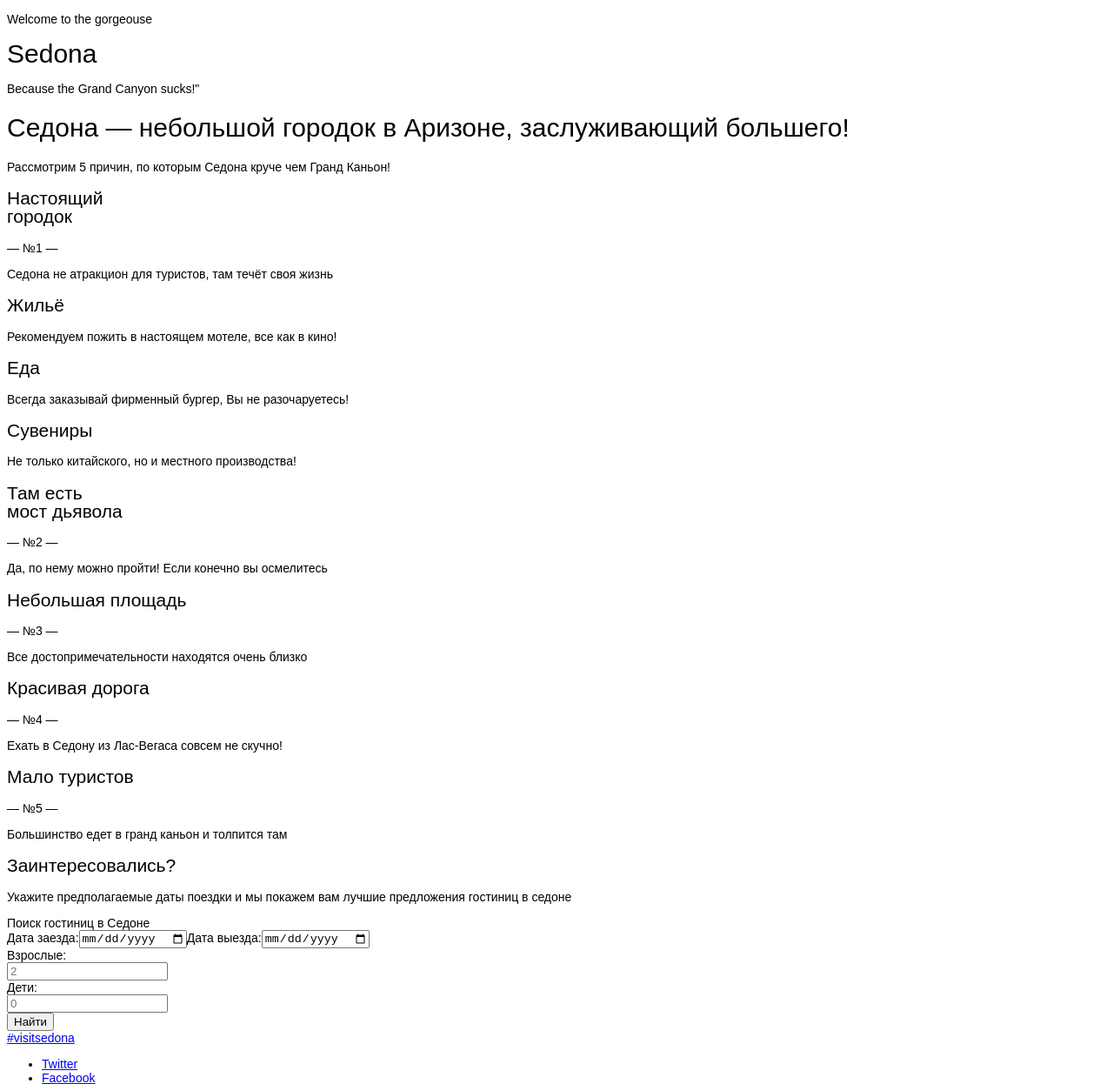
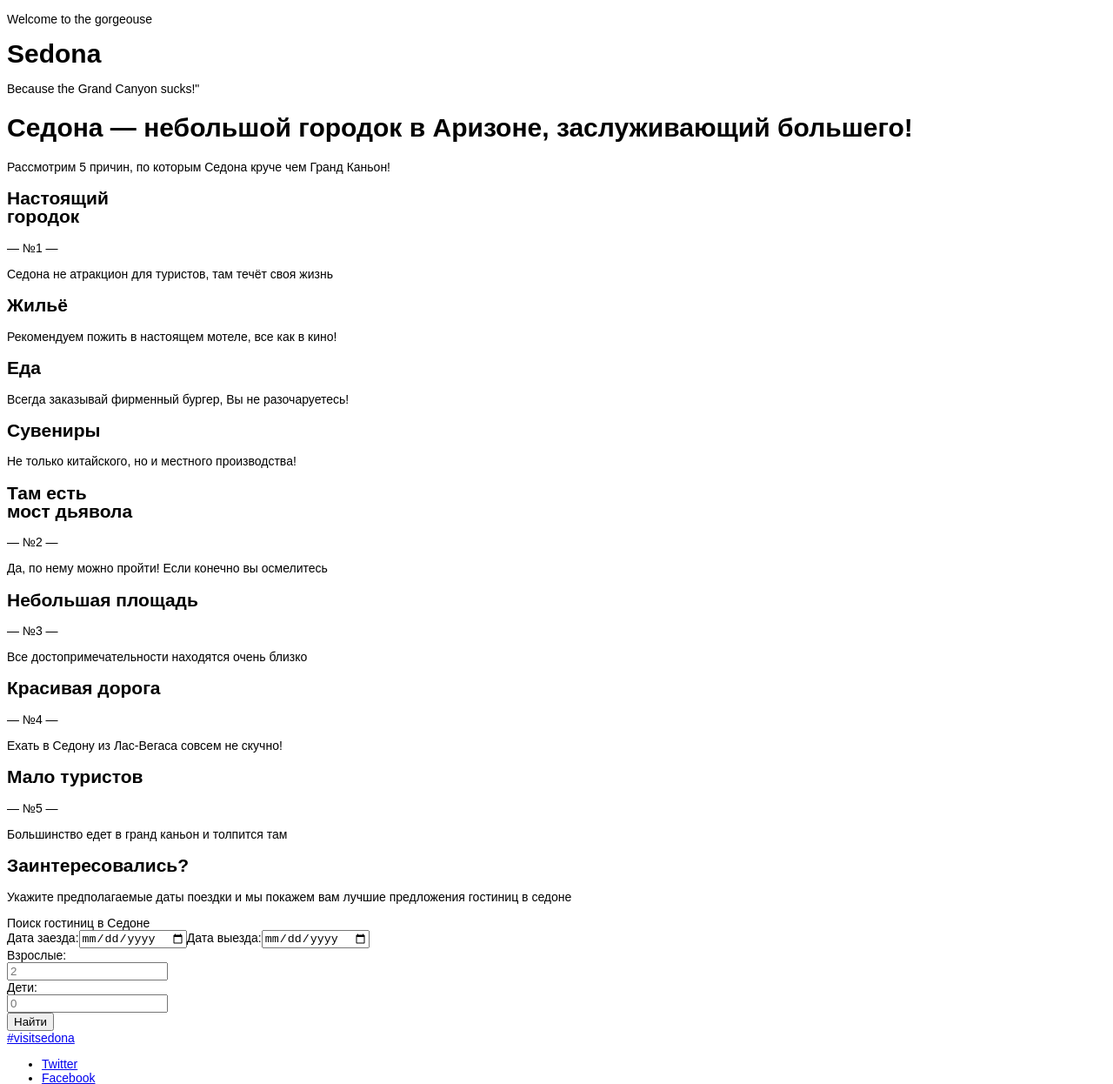
Before and after one commit to sergio-lucas/ha, a Node project: template sedona/dev/jade/pages/index.jade in a window 1280 px wide. Shown: the part 94-1340 px from the top of the page at 87% size. Run offline with Node 20 templates, Linux system fonts and the light colour scheme; the template is opened without the code that fills it, so the values that code supplies are empty; some libraries are stand-ins or nearby versions.

Commit message:
указал жирный шрифт дял заголовков

```diff
--- a/barbershop/css/style.css
+++ b/barbershop/css/style.css
@@ -3,8 +3,8 @@ body {
 	color: #000;
 }
 h1 {
-	font: normal 30px/normal 'Myriad Pro', Arial, Helvetica, sans-serif;
+	font: bold 30px/normal 'Myriad Pro', Arial, Helvetica, sans-serif;
 }
 h2 {
-	font: normal 24px/normal 'Myriad Pro', Arial, Helvetica, sans-serif;
+	font: bold 24px/normal 'Myriad Pro', Arial, Helvetica, sans-serif;
 }
--- a/sedona/dev/styl/main.styl
+++ b/sedona/dev/styl/main.styl
@@ -89,6 +89,6 @@ body
   font normal 14px/normal $font__PtSans
   color $base__color
 h1
-  font normal 30px/24px $font__PtSans
+  font bold 30px/24px $font__PtSans
 h2
-  font normal 21px/21px $font__PtSans
+  font bold 21px/21px $font__PtSans
--- a/sedona/dist/css/main.css
+++ b/sedona/dist/css/main.css
@@ -3,8 +3,8 @@ body {
   color: #000;
 }
 h1 {
-  font: normal 30px/24px 'PTSans', sans-serif, Helvetica, Arial;
+  font: bold 30px/24px 'PTSans', sans-serif, Helvetica, Arial;
 }
 h2 {
-  font: normal 21px/21px 'PTSans', sans-serif, Helvetica, Arial;
+  font: bold 21px/21px 'PTSans', sans-serif, Helvetica, Arial;
 }
```
